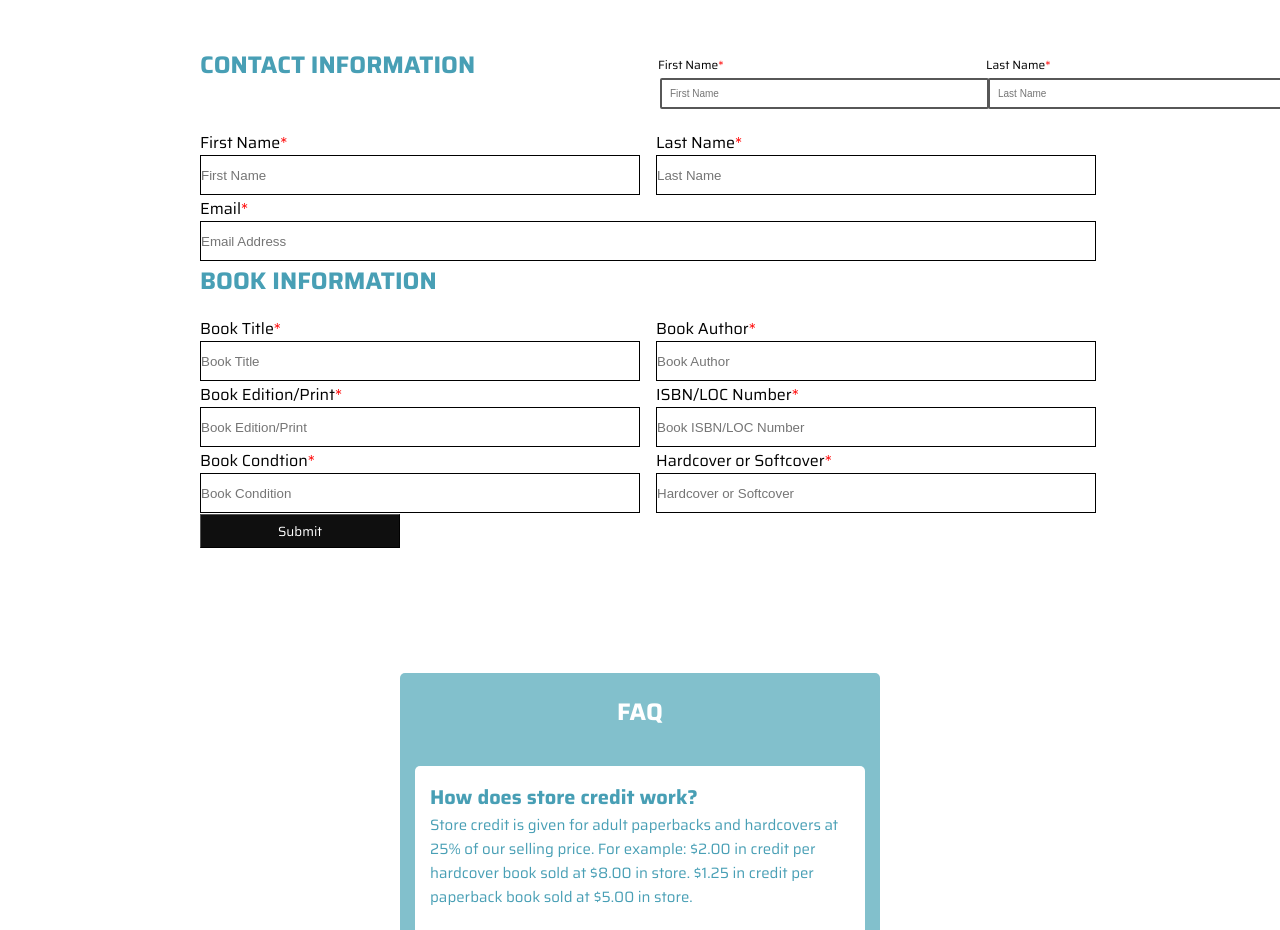
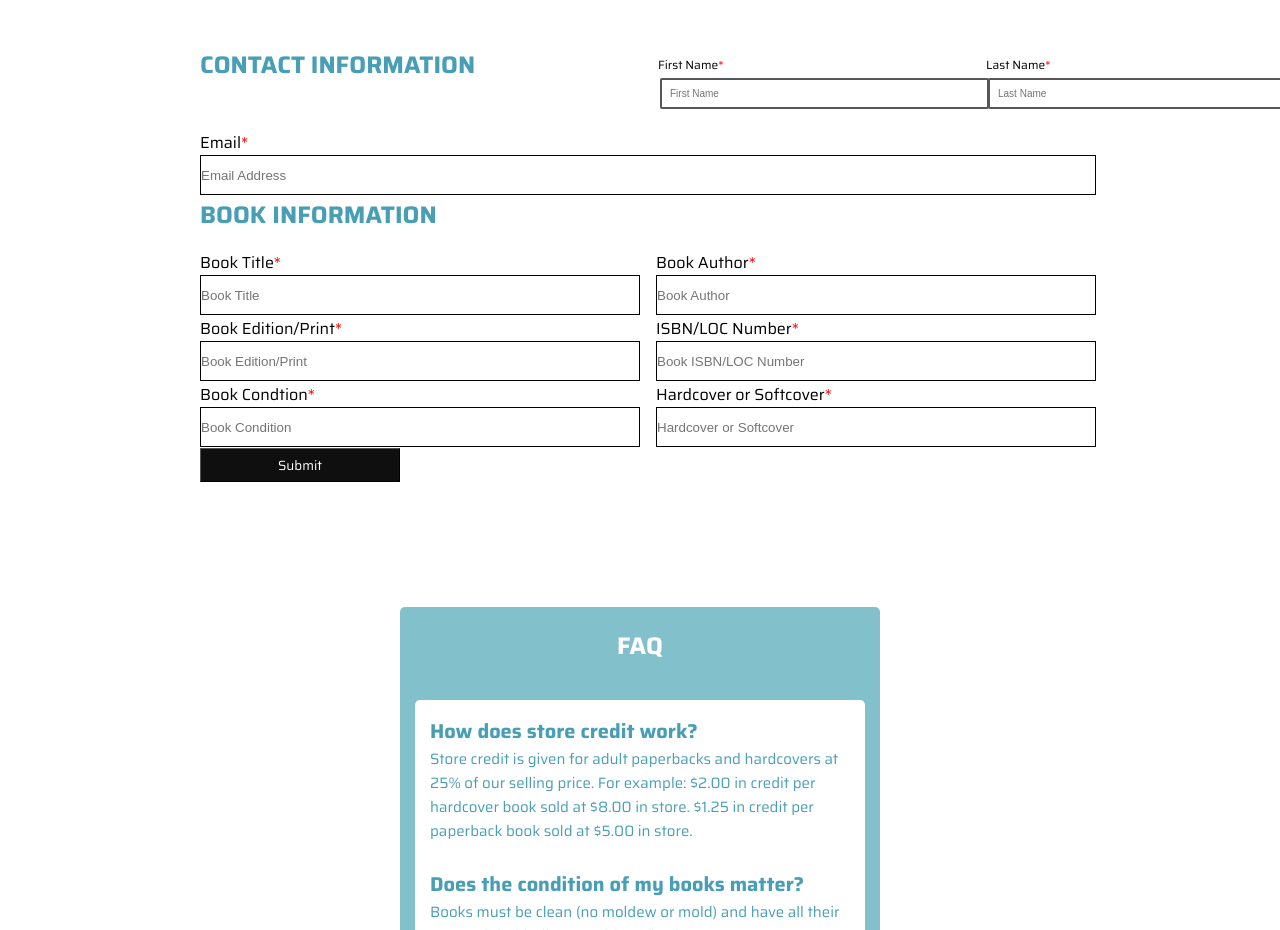
Before and after one commit to tcooper98/JoyBirdBooks, a React (Create React App) app in the folder frontend/: page /donate in a window 1280 px wide. Shown: the part 829-1759 px from the top of the page. Built offline with nearby package versions, Linux system fonts and the light colour scheme.

Commit message:
Feb 2, 2023, 8:19 PM

```diff
--- a/frontend/src/pages/donate/donate.js
+++ b/frontend/src/pages/donate/donate.js
@@ -35,10 +35,12 @@ export default function Donate() {
                 <h2 class="sub-title">CONTACT INFORMATION</h2>
                 <div class="form-row">
                     <div class="form-column">
+                        {/*First Name*/}
                         <label class="required-input-contact">First Name</label>
                         <input type="text" placeholder="First Name" class="form-input" />
                     </div>
                     <div class="form-column">
+                        {/*Last Name*/}
                         <label class="required-input-contact">Last Name</label>
                         <input type="text" placeholder="Last Name" class="form-input" />
                     </div>
@@ -46,16 +48,7 @@ export default function Donate() {
 
 
 
-                <div>
-                    {/*First Name*/}
-                    <label for="firstName" class="required-input">First Name</label>
-                    <input type="text" placeholder="First Name" className="donate-input"></input>
-                </div>
-                <div>
-                    {/*Last Name*/}
-                    <label for="lastName" class="required-input">Last Name</label>
-                    <input type="text" placeholder="Last Name" className="donate-input"></input>
-                </div>
+
                 <div className="full-width">
                     {/*Email*/}
                     <label for="email" class="required-input">Email</label>
```
